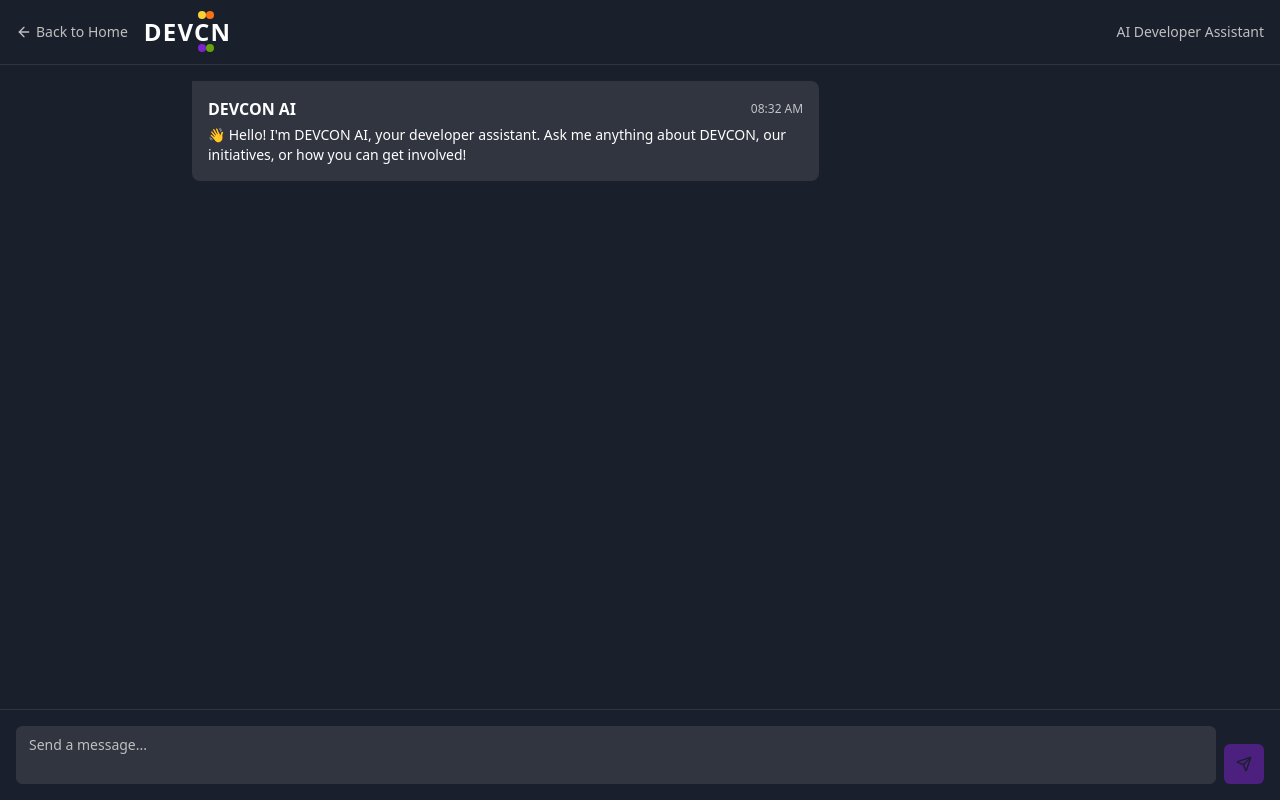
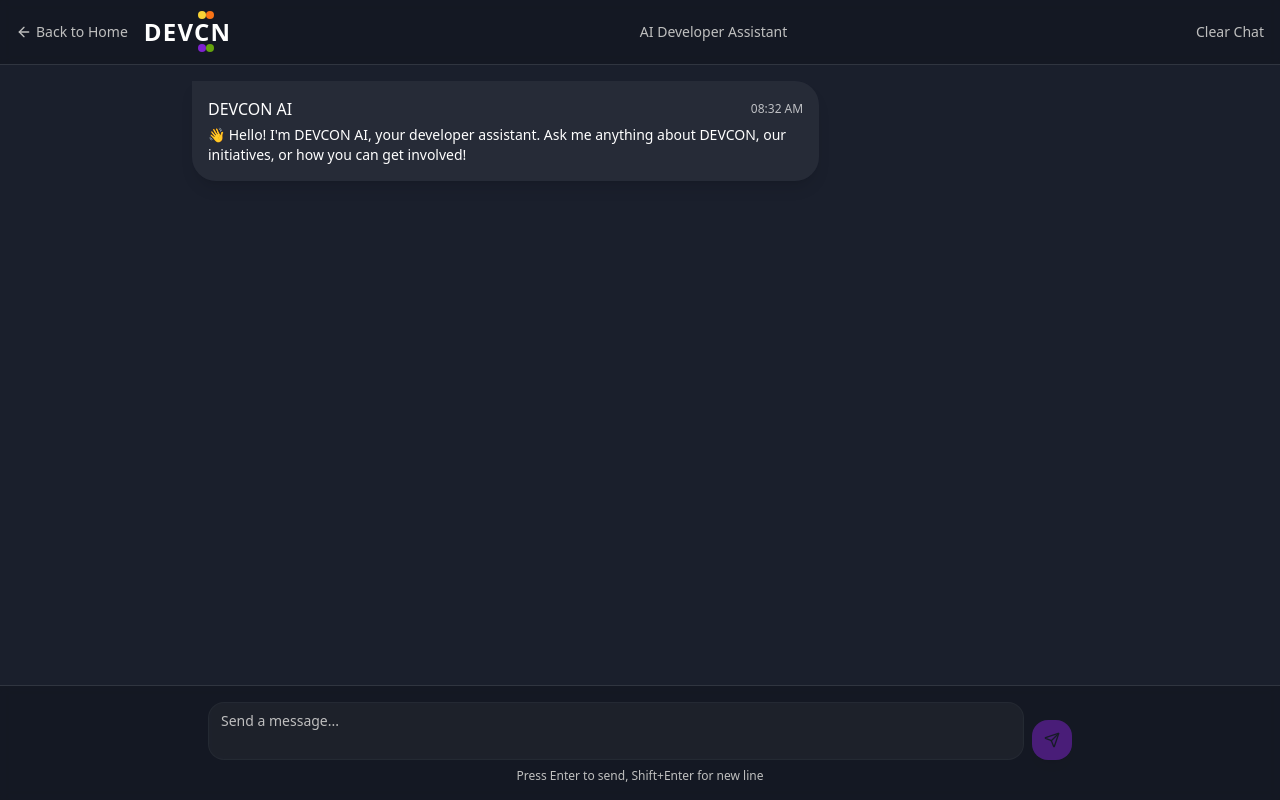
Before and after one commit to DavidBatoDev/DEVCON-onboarding-web, a React (Vite) app: page / in a window 1280 px wide. Both pictures are taken after a click on the button "TRY OUR AI ASSISTANT". Built offline with nearby package versions, Linux system fonts and the light colour scheme.

Commit message:
feat: Add chatbot memory and UI improvements
- Implemented a simple memory mechanism for the chatbot.
- Centered the chat input.
- Enhanced the chat interface's visual appeal and modernity.

```diff
--- a/src/components/ChatInput.tsx
+++ b/src/components/ChatInput.tsx
@@ -27,10 +27,10 @@ const ChatInput: React.FC<ChatInputProps> = ({ onSendMessage, isLoading }) => {
   };
 
   return (
-    <div className="relative flex flex-col w-full border-t border-border bg-card p-4">
+    <div className="relative flex flex-col w-full py-4">
       <div className="flex items-end gap-2">
         <Textarea
-          className="min-h-10 max-h-36 resize-none bg-secondary border-secondary"
+          className="min-h-10 max-h-36 resize-none bg-secondary/40 border-secondary/40 backdrop-blur-sm rounded-xl transition-all focus-visible:ring-devcon-purple/50"
           placeholder="Send a message..."
           value={message}
           onChange={(e) => setMessage(e.target.value)}
@@ -39,7 +39,7 @@ const ChatInput: React.FC<ChatInputProps> = ({ onSendMessage, isLoading }) => {
         />
         <Button
           size="icon"
-          className="h-10 w-10 shrink-0 bg-devcon-purple hover:bg-devcon-purple/90"
+          className="h-10 w-10 shrink-0 bg-devcon-purple hover:bg-devcon-purple/90 rounded-xl transition-all shadow-lg hover:shadow-devcon-purple/20"
           onClick={handleSubmit}
           disabled={!message.trim() || isLoading}
         >
@@ -47,6 +47,9 @@ const ChatInput: React.FC<ChatInputProps> = ({ onSendMessage, isLoading }) => {
           <span className="sr-only">Send</span>
         </Button>
       </div>
+      <div className="mt-2 text-xs text-center text-muted-foreground">
+        Press Enter to send, Shift+Enter for new line
+      </div>
     </div>
   );
 };
--- a/src/components/ChatInterface.tsx
+++ b/src/components/ChatInterface.tsx
@@ -20,6 +20,29 @@ const ChatInterface: React.FC = () => {
   ]);
   const [isTyping, setIsTyping] = useState(false);
   const messagesEndRef = useRef<HTMLDivElement>(null);
+
+  // Load chat history from local storage on component mount
+  useEffect(() => {
+    const savedMessages = localStorage.getItem('devcon-chat-history');
+    if (savedMessages) {
+      try {
+        const parsedMessages = JSON.parse(savedMessages);
+        // Convert string timestamps back to Date objects
+        const messagesWithDateObjects = parsedMessages.map((msg: any) => ({
+          ...msg,
+          timestamp: new Date(msg.timestamp)
+        }));
+        setMessages(messagesWithDateObjects);
+      } catch (error) {
+        console.error('Failed to parse saved messages:', error);
+      }
+    }
+  }, []);
+
+  // Save messages to local storage whenever they change
+  useEffect(() => {
+    localStorage.setItem('devcon-chat-history', JSON.stringify(messages));
+  }, [messages]);
 
   const scrollToBottom = () => {
     messagesEndRef.current?.scrollIntoView({ behavior: 'smooth' });
@@ -67,9 +90,24 @@ const ChatInterface: React.FC = () => {
     }
   };
 
+  // Clear chat history
+  const clearChatHistory = () => {
+    setMessages([{
+      id: 'welcome',
+      content: "👋 Hello! I'm DEVCON AI, your developer assistant. Ask me anything about DEVCON, our initiatives, or how you can get involved!",
+      role: 'assistant',
+      timestamp: new Date()
+    }]);
+    localStorage.removeItem('devcon-chat-history');
+    toast({
+      title: "Chat Cleared",
+      description: "Your conversation history has been cleared.",
+    });
+  };
+
   return (
     <div className="flex flex-col h-screen bg-devcon-background">
-      <header className="flex items-center justify-between p-4 border-b border-border">
+      <header className="flex items-center justify-between p-4 border-b border-border backdrop-blur-sm bg-black/20">
         <div className="flex items-center gap-4">
           <Link to="/" className="flex items-center text-muted-foreground hover:text-white transition-colors">
             <ArrowLeft className="h-4 w-4 mr-1" />
@@ -78,9 +116,15 @@ const ChatInterface: React.FC = () => {
           <DevconLogo />
         </div>
         <div className="text-sm text-muted-foreground">AI Developer Assistant</div>
+        <button
+          onClick={clearChatHistory}
+          className="text-sm text-muted-foreground hover:text-white transition-colors"
+        >
+          Clear Chat
+        </button>
       </header>
 
-      <div className="flex-1 overflow-y-auto p-4">
+      <div className="flex-1 overflow-y-auto p-4 bg-gradient-to-b from-devcon-background to-devcon-background/90">
         <div className="max-w-4xl mx-auto">
           {messages.map((message, index) => (
             <ChatMessage
@@ -94,7 +138,11 @@ const ChatInterface: React.FC = () => {
         </div>
       </div>
 
-      <ChatInput onSendMessage={handleSendMessage} isLoading={isTyping} />
+      <div className="flex justify-center w-full border-t border-border backdrop-blur-sm bg-black/20">
+        <div className="w-full max-w-4xl px-4">
+          <ChatInput onSendMessage={handleSendMessage} isLoading={isTyping} />
+        </div>
+      </div>
     </div>
   );
 };
--- a/src/components/ChatMessage.tsx
+++ b/src/components/ChatMessage.tsx
@@ -25,20 +25,20 @@ const ChatMessage: React.FC<ChatMessageProps> = ({ message, isLatest }) => {
   return (
     <div
       className={cn(
-        "flex w-full mb-4 items-start",
+        "flex w-full mb-6 items-start transition-all animate-fade-in",
         isUser ? "justify-end" : "justify-start"
       )}
     >
       <div
         className={cn(
-          "relative max-w-[80%] md:max-w-[70%] rounded-lg p-4",
+          "relative max-w-[80%] md:max-w-[70%] rounded-2xl p-4 shadow-lg",
           isUser
-            ? "bg-devcon-purple text-white rounded-tr-none"
-            : "bg-secondary text-white rounded-tl-none"
+            ? "bg-devcon-purple text-white rounded-tr-none shadow-devcon-purple/20"
+            : "bg-secondary/60 backdrop-blur-sm text-white rounded-tl-none"
         )}
       >
         <div className="mb-1 flex items-center justify-between">
-          <div className="font-semibold">
+          <div className="font-medium">
             {isUser ? "You" : "DEVCON AI"}
           </div>
           <div className="text-xs opacity-70 ml-4">{formattedTime}</div>
--- a/src/index.css
+++ b/src/index.css
@@ -80,6 +80,22 @@
   }
 }
 
+/* Add fade-in animation */
+@keyframes fadeIn {
+  from {
+    opacity: 0;
+    transform: translateY(10px);
+  }
+  to {
+    opacity: 1;
+    transform: translateY(0);
+  }
+}
+
+.animate-fade-in {
+  animation: fadeIn 0.3s ease-out;
+}
+
 .markdown-content pre {
   @apply bg-secondary p-3 rounded-md overflow-auto my-2;
 }
--- a/tailwind.config.ts
+++ b/tailwind.config.ts
@@ -74,7 +74,9 @@ export default {
 			borderRadius: {
 				lg: 'var(--radius)',
 				md: 'calc(var(--radius) - 2px)',
-				sm: 'calc(var(--radius) - 4px)'
+				sm: 'calc(var(--radius) - 4px)',
+                xl: '1rem',
+                '2xl': '1.5rem',
 			},
 			keyframes: {
 				'accordion-down': {
@@ -100,13 +102,18 @@ export default {
 				typing: {
 					'0%': { width: '0' },
 					'100%': { width: '100%' }
-				}
+				},
+                fadeIn: {
+                    from: { opacity: '0', transform: 'translateY(10px)' },
+                    to: { opacity: '1', transform: 'translateY(0)' },
+                }
 			},
 			animation: {
 				'accordion-down': 'accordion-down 0.2s ease-out',
 				'accordion-up': 'accordion-up 0.2s ease-out',
 				'pulse-slow': 'pulse-slow 2s cubic-bezier(0.4, 0, 0.6, 1) infinite',
-				typing: 'typing 1.5s steps(40, end)'
+				typing: 'typing 1.5s steps(40, end)',
+                'fade-in': 'fadeIn 0.3s ease-out',
 			}
 		}
 	},
```
